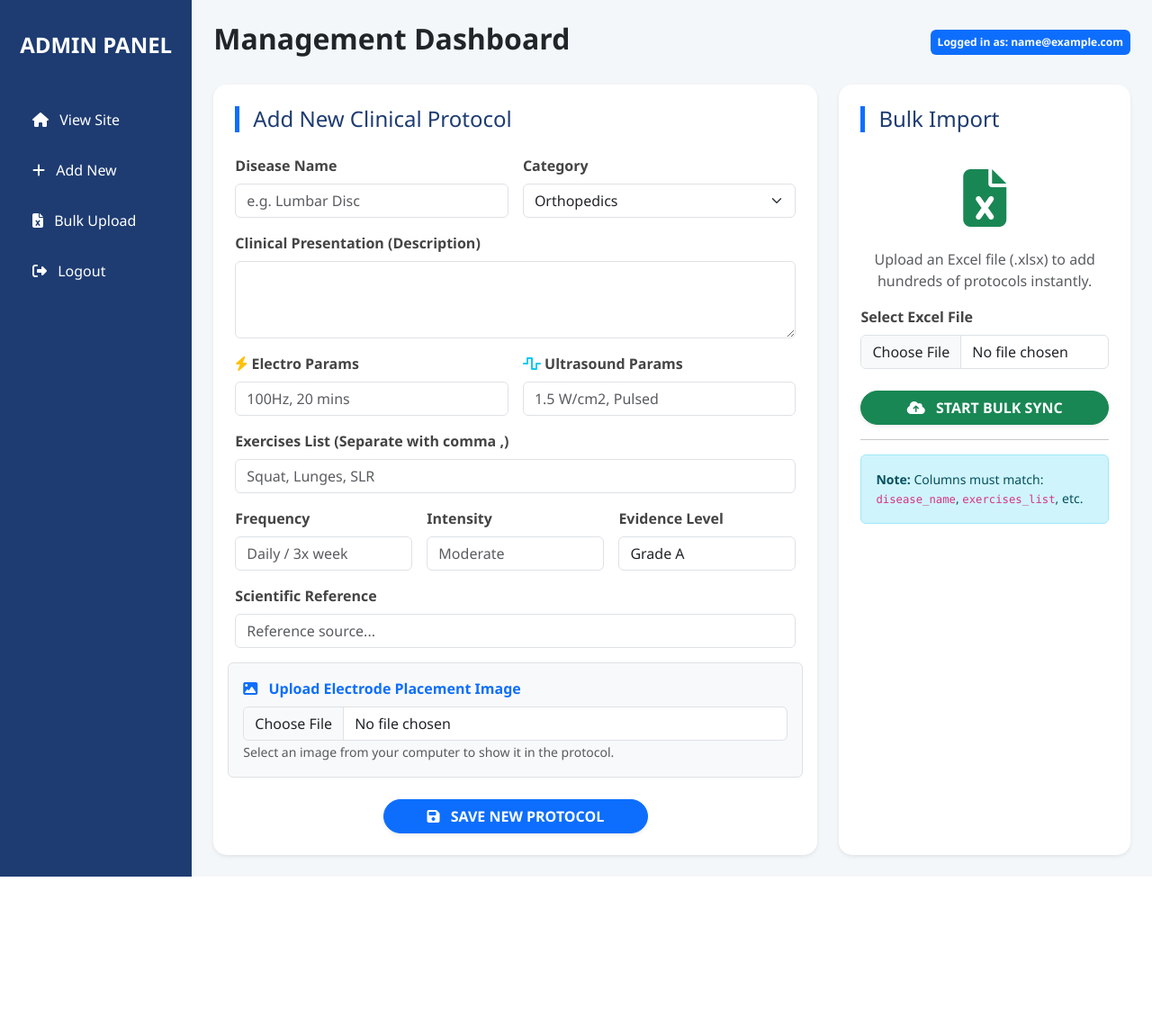
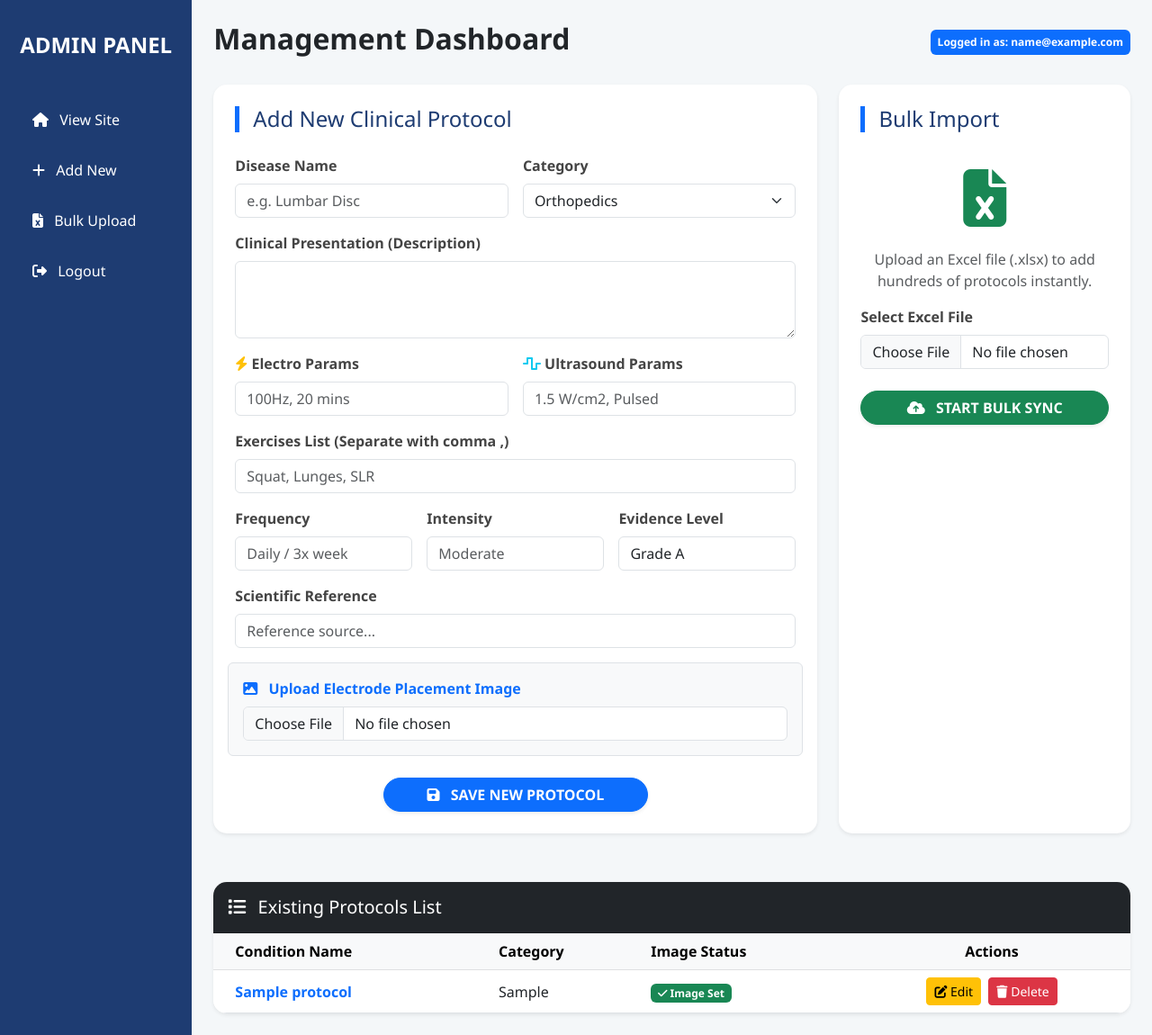
Before and after one commit to abohamza122025-a11y/PhysioExpert-Pro, a Flask app: page /admin in a window 1280 px wide. Shown: the whole page at 90% size. Before the commit the page ends 974 px from the top, so only its background shows below. Run offline with Flask 3, Linux system fonts and the light colour scheme; a user stored in the database is signed in; tables that the repository leaves empty hold one stand-in row (values such as "Sample post"); some libraries are stand-ins or nearby versions.

Commit message:
Update admin.html

```diff
--- a/templates/admin.html
+++ b/templates/admin.html
@@ -13,6 +13,7 @@
         .btn-pill { border-radius: 50px; }
         .form-label { font-weight: 600; color: #444; }
         .section-title { border-left: 5px solid #0d6efd; padding-left: 15px; margin-bottom: 25px; color: #1e3c72; }
+        .table-card { margin-top: 30px; border-radius: 15px; overflow: hidden; }
     </style>
 </head>
 <body>
@@ -70,7 +71,6 @@
                                         <label class="form-label">Clinical Presentation (Description)</label>
                                         <textarea name="description" class="form-control" rows="3"></textarea>
                                     </div>
-
                                     <div class="col-md-6">
                                         <label class="form-label"><i class="fas fa-bolt text-warning"></i> Electro Params</label>
                                         <input type="text" name="estim_params" class="form-control" placeholder="100Hz, 20 mins">
@@ -79,12 +79,10 @@
                                         <label class="form-label"><i class="fas fa-wave-square text-info"></i> Ultrasound Params</label>
                                         <input type="text" name="us_params" class="form-control" placeholder="1.5 W/cm2, Pulsed">
                                     </div>
-
                                     <div class="col-12">
                                         <label class="form-label">Exercises List (Separate with comma ,)</label>
                                         <input type="text" name="exercises_list" class="form-control" placeholder="Squat, Lunges, SLR">
                                     </div>
-
                                     <div class="col-md-4">
                                         <label class="form-label">Frequency</label>
                                         <input type="text" name="ex_frequency" class="form-control" placeholder="Daily / 3x week">
@@ -97,18 +95,14 @@
                                         <label class="form-label">Evidence Level</label>
                                         <input type="text" name="evidence_level" class="form-control" value="Grade A">
                                     </div>
-
                                     <div class="col-12">
                                         <label class="form-label">Scientific Reference</label>
                                         <input type="text" name="source_ref" class="form-control" placeholder="Reference source...">
                                     </div>
-
                                     <div class="col-12 bg-light p-3 rounded border">
                                         <label class="form-label fw-bold text-primary"><i class="fas fa-image me-2"></i> Upload Electrode Placement Image</label>
                                         <input type="file" name="electrode_image" class="form-control" accept="image/*">
-                                        <small class="text-muted">Select an image from your computer to show it in the protocol.</small>
                                     </div>
-
                                     <div class="col-12 mt-4 text-center">
                                         <button type="submit" class="btn btn-primary btn-pill px-5 fw-bold shadow-sm">
                                             <i class="fas fa-save me-2"></i> SAVE NEW PROTOCOL
@@ -126,7 +120,6 @@
                             <h4 class="section-title text-start">Bulk Import</h4>
                             <i class="fas fa-file-excel fa-4x text-success mb-4 mt-3"></i>
                             <p class="text-muted">Upload an Excel file (.xlsx) to add hundreds of protocols instantly.</p>
-
                             <form action="/admin/import-excel" method="POST" enctype="multipart/form-data">
                                 <div class="mb-4 text-start">
                                     <label class="form-label">Select Excel File</label>
@@ -136,14 +129,55 @@
                                     <i class="fas fa-cloud-upload-alt me-2"></i> START BULK SYNC
                                 </button>
                             </form>
-                            <hr>
-                            <div class="alert alert-info small text-start">
-                                <strong>Note:</strong> Columns must match: <code>disease_name</code>, <code>exercises_list</code>, etc.
+                        </div>
+                    </div>
+                </div>
+
+                <div class="col-12">
+                    <div class="card shadow-sm table-card">
+                        <div class="card-header bg-dark text-white p-3">
+                            <h5 class="mb-0"><i class="fas fa-list me-2"></i> Existing Protocols List</h5>
+                        </div>
+                        <div class="card-body p-0">
+                            <div class="table-responsive">
+                                <table class="table table-hover align-middle mb-0">
+                                    <thead class="table-light">
+                                        <tr>
+                                            <th class="ps-4">Condition Name</th>
+                                            <th>Category</th>
+                                            <th>Image Status</th>
+                                            <th class="text-center">Actions</th>
+                                        </tr>
+                                    </thead>
+                                    <tbody>
+                                        {% for p in protocols %}
+                                        <tr>
+                                            <td class="ps-4 fw-bold text-primary">{{ p.disease_name }}</td>
+                                            <td>{{ p.category }}</td>
+                                            <td>
+                                                {% if p.electrode_image %}
+                                                    <span class="badge bg-success"><i class="fas fa-check"></i> Image Set</span>
+                                                {% else %}
+                                                    <span class="badge bg-secondary">No Image</span>
+                                                {% endif %}
+                                            </td>
+                                            <td class="text-center">
+                                                <a href="/admin/edit/{{ p.id }}" class="btn btn-sm btn-warning me-1">
+                                                    <i class="fas fa-edit"></i> Edit
+                                                </a>
+                                                <a href="/admin/delete/{{ p.id }}" class="btn btn-sm btn-danger" onclick="return confirm('Are you sure you want to delete this protocol?')">
+                                                    <i class="fas fa-trash"></i> Delete
+                                                </a>
+                                            </td>
+                                        </tr>
+                                        {% endfor %}
+                                    </tbody>
+                                </table>
                             </div>
                         </div>
                     </div>
                 </div>
-            </div>
+                </div>
         </div>
     </div>
 </div>
```
